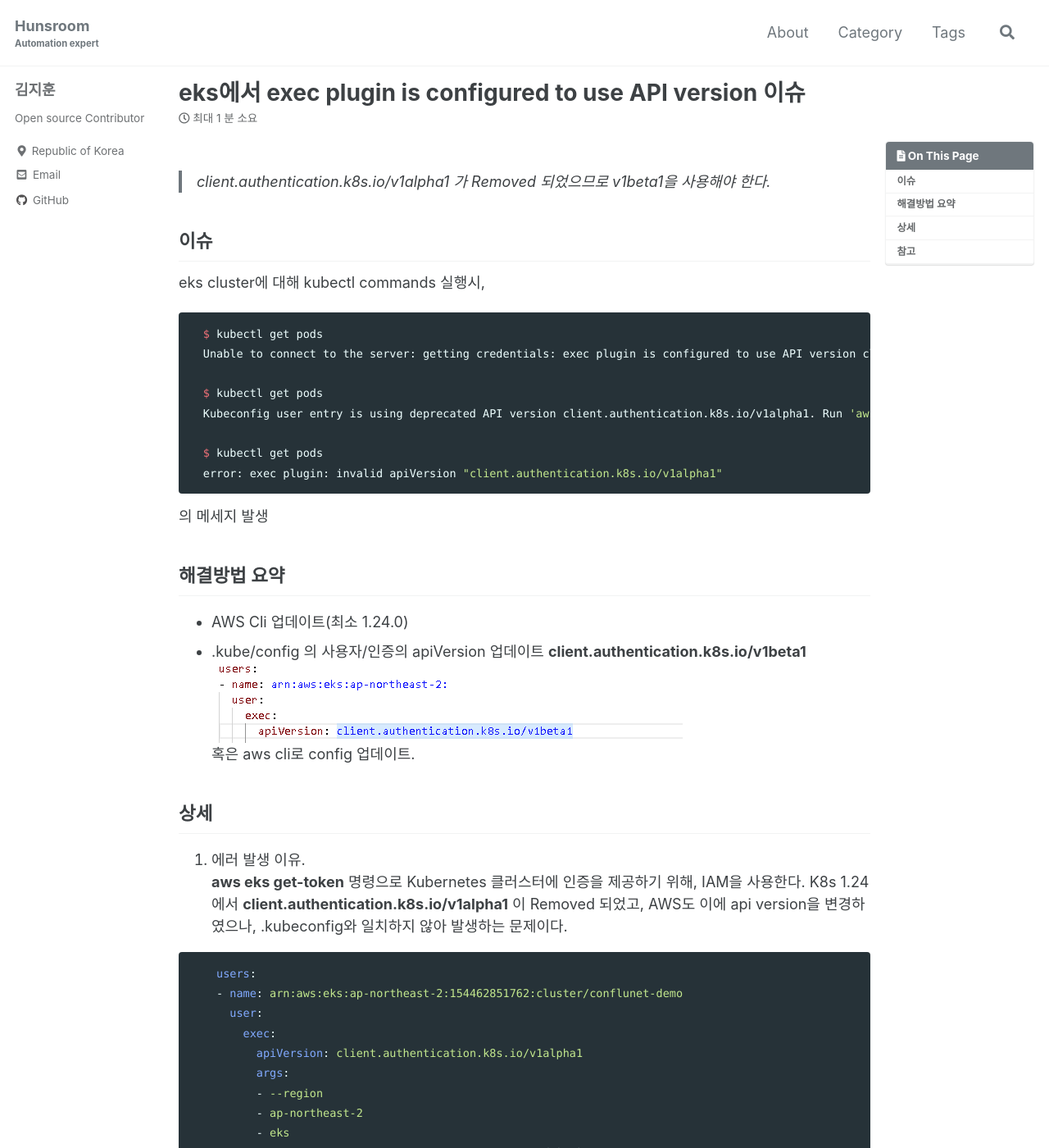
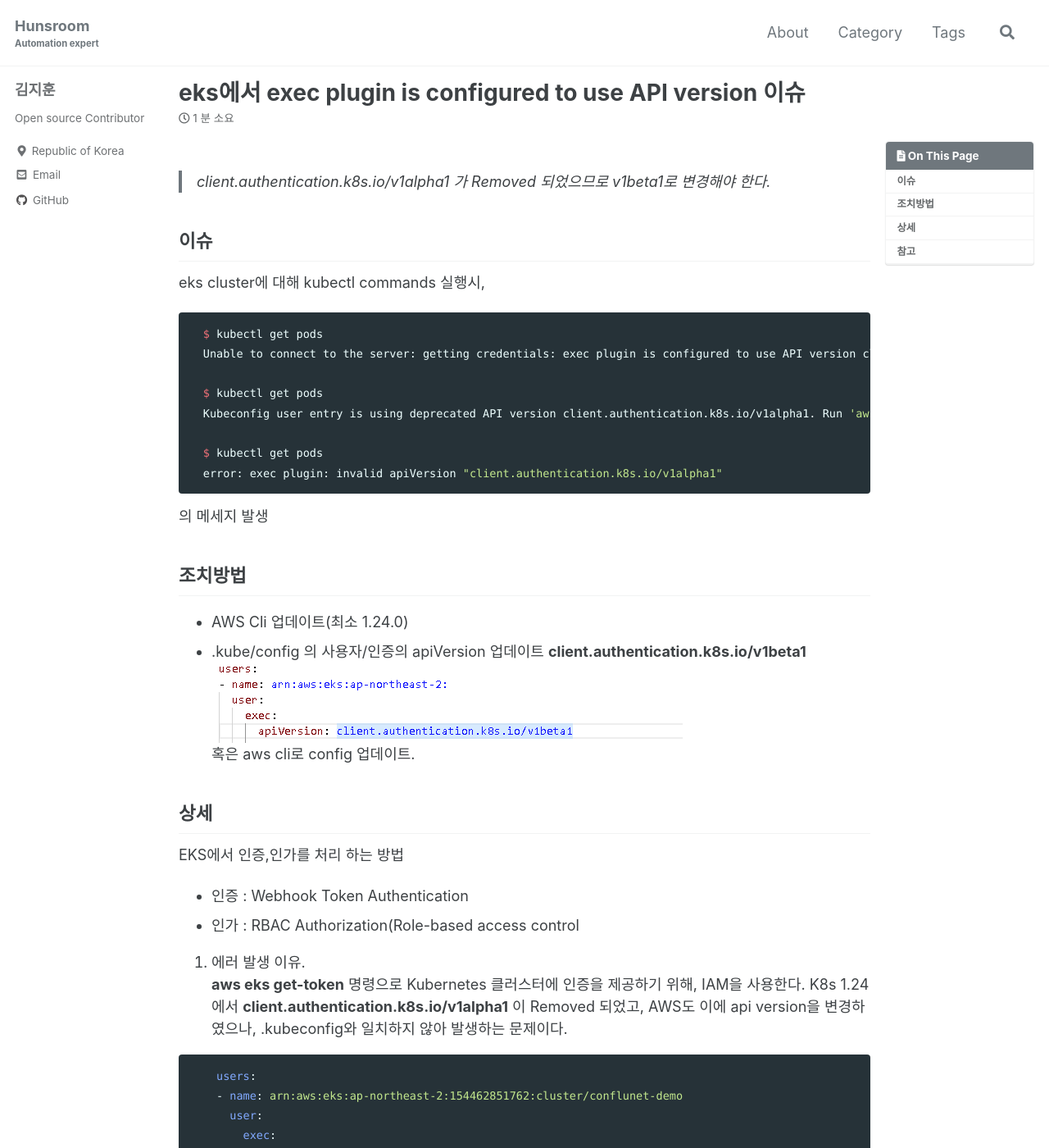
Before and after one commit to shblue21/shblue21.github.io, a Jekyll site: the page built from _posts/aws/2022-08-02-eks에서-exec-plugin-is-configured-to-use-API-version-이슈.md, in a window 1280 px wide and 1400 px high. Shown: the whole window at 82% size. Built offline with Jekyll 4.4.1, drawn with Linux system fonts in a browser that asks for light colours; cached includes are drawn as plain includes; comment, search, counter and statistics services are not loaded.

Commit message:
Update 2022-08-02-eks에서-exec-plugin-is-configured-to-use-API-version-이슈.md

```diff
--- a/_posts/aws/2022-08-02-eks에서-exec-plugin-is-configured-to-use-API-version-이슈.md
+++ b/_posts/aws/2022-08-02-eks에서-exec-plugin-is-configured-to-use-API-version-이슈.md
@@ -11,7 +11,7 @@ tags:
   - kubectl
 toc: true
 ---
-> client.authentication.k8s.io/v1alpha1 가 Removed 되었으므로 v1beta1을 사용해야 한다.
+> client.authentication.k8s.io/v1alpha1 가 Removed 되었으므로 v1beta1로 변경해야 한다.
 
 ## 이슈
 eks cluster에 대해 kubectl commands 실행시,
@@ -29,7 +29,7 @@ eks cluster에 대해 kubectl commands 실행시,
 
 의 메세지 발생
 
-## 해결방법 요약
+## 조치방법
 - AWS Cli 업데이트(최소 1.24.0)
 - .kube/config 의 사용자/인증의 apiVersion 업데이트 **client.authentication.k8s.io/v1beta1**
 ![EKS_1](/img/220802_eksissue_1.png)
@@ -37,6 +37,10 @@ eks cluster에 대해 kubectl commands 실행시,
 
 
 ## 상세
+  EKS에서 인증,인가를 처리 하는 방법
+  - 인증 : Webhook Token Authentication
+  - 인가 : RBAC Authorization(Role-based access control
+
 1. 에러 발생 이유.
   **aws eks get-token** 명령으로 Kubernetes 클러스터에 인증을 제공하기 위해, IAM을 사용한다.
   K8s 1.24에서  **client.authentication.k8s.io/v1alpha1** 이 Removed 되었고,
```
